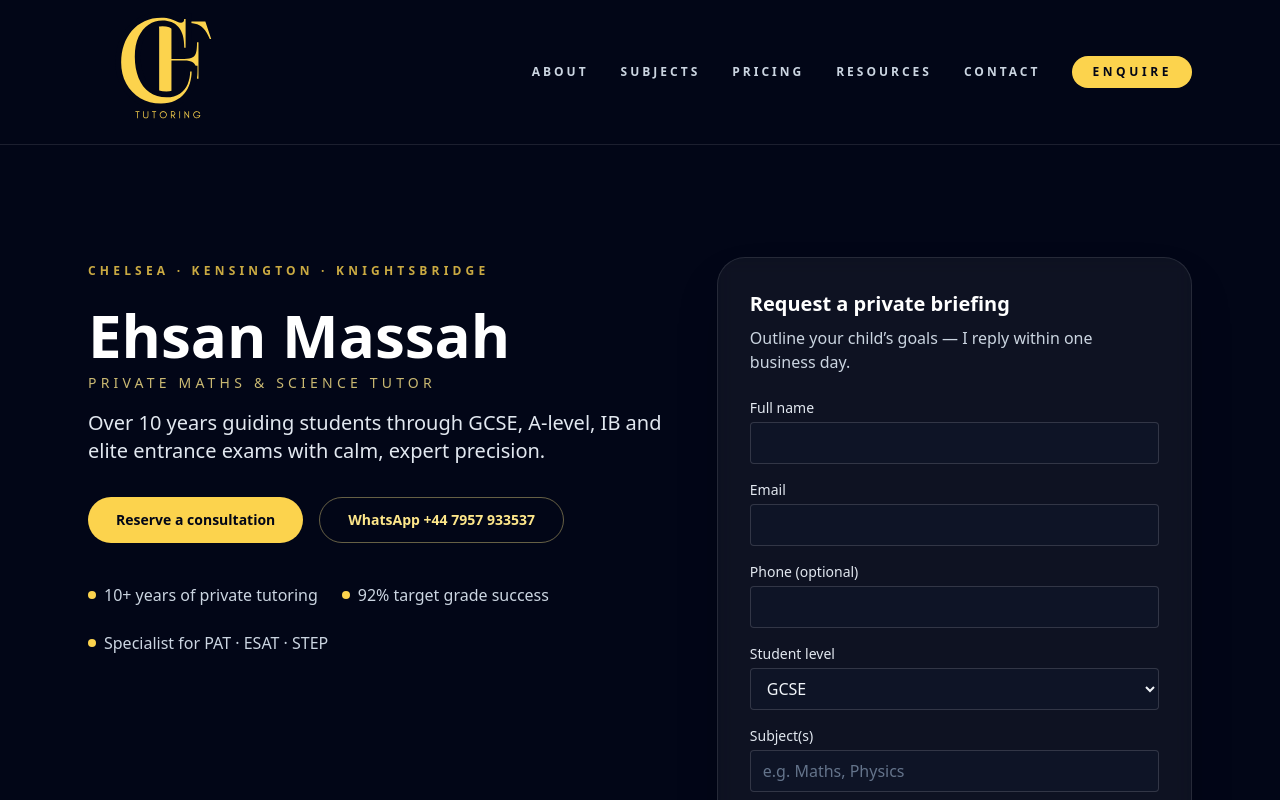
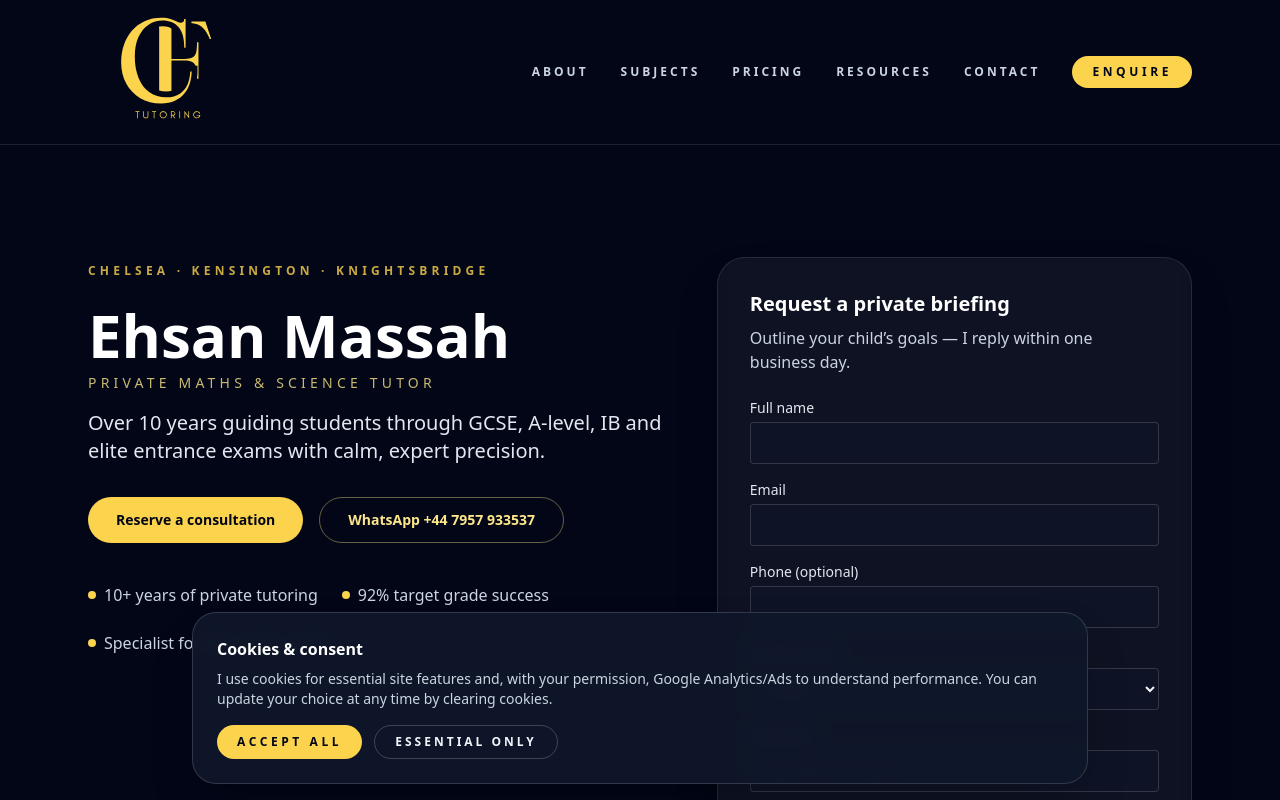
Before and after one commit to EhsanMassah/tutoringwebsite, a Next.js app: page / in a window 1280 px wide. Shown: the top 800 px of the page. Built offline with nearby package versions, Linux system fonts and the light colour scheme; no server answers.

Commit message:
Add consent banner and GA4 consent defaults

```diff
--- a/app/(site)/layout.tsx
+++ b/app/(site)/layout.tsx
@@ -5,6 +5,7 @@ import { Analytics } from '@vercel/analytics/react'
 import { generateSiteMetadata, organizationJsonLD, localBusinessJsonLD } from '../../lib/seo'
 import Navbar from '../../components/Navbar'
 import Footer from '../../components/Footer'
+import ConsentBanner from '../../components/ConsentBanner'
 
 export const metadata = generateSiteMetadata({
   title: 'Ehsan Massah | Chelsea & Kensington Maths and Science Tutor',
@@ -41,6 +42,12 @@ export default function SiteLayout({ children }: { children: React.ReactNode })
             window.dataLayer = window.dataLayer || [];
             function gtag(){dataLayer.push(arguments);}
             gtag('js', new Date());
+            gtag('consent', 'default', {
+              ad_storage: 'denied',
+              analytics_storage: 'denied',
+              functionality_storage: 'granted',
+              security_storage: 'granted'
+            });
             gtag('config', 'G-9X7J92TW9T');
           `}
         </Script>
@@ -50,6 +57,7 @@ export default function SiteLayout({ children }: { children: React.ReactNode })
       </head>
       <body className="bg-slate-950 text-slate-100 antialiased">
         <Navbar />
+        <ConsentBanner />
         <main className="min-h-[70vh]">{children}</main>
         <Footer />
         <Analytics />
--- /dev/null
+++ b/components/ConsentBanner.tsx
@@ -0,0 +1,66 @@
+"use client"
+
+import React, { useEffect, useState } from 'react'
+
+const STORAGE_KEY = 'cf-consent-choice'
+
+type ConsentChoice = 'granted' | 'denied'
+
+export default function ConsentBanner() {
+  const [visible, setVisible] = useState(false)
+
+  useEffect(() => {
+    if (typeof window === 'undefined') return
+    const stored = window.localStorage.getItem(STORAGE_KEY) as ConsentChoice | null
+    if (!stored) {
+      setVisible(true)
+      return
+    }
+    updateConsent(stored)
+  }, [])
+
+  function handleChoice(choice: ConsentChoice) {
+    if (typeof window === 'undefined') return
+    window.localStorage.setItem(STORAGE_KEY, choice)
+    updateConsent(choice)
+    setVisible(false)
+  }
+
+  if (!visible) return null
+
+  return (
+    <div className="fixed inset-x-0 bottom-0 z-50 px-4 pb-4">
+      <div className="mx-auto max-w-4xl rounded-3xl border border-white/15 bg-slate-900/95 p-6 text-sm text-slate-100 shadow-2xl backdrop-blur">
+        <p className="text-base font-semibold text-white">Cookies & consent</p>
+        <p className="mt-2 text-slate-300">
+          I use cookies for essential site features and, with your permission, Google Analytics/Ads to understand performance. You can update your
+          choice at any time by clearing cookies.
+        </p>
+        <div className="mt-4 flex flex-wrap gap-3">
+          <button
+            onClick={() => handleChoice('granted')}
+            className="inline-flex items-center rounded-full bg-amber-300 px-5 py-2 text-xs font-semibold uppercase tracking-[0.3em] text-slate-950 transition hover:-translate-y-0.5 hover:bg-amber-200"
+          >
+            Accept all
+          </button>
+          <button
+            onClick={() => handleChoice('denied')}
+            className="inline-flex items-center rounded-full border border-white/20 px-5 py-2 text-xs font-semibold uppercase tracking-[0.25em] text-slate-100 transition hover:-translate-y-0.5 hover:border-white"
+          >
+            Essential only
+          </button>
+        </div>
+      </div>
+    </div>
+  )
+}
+
+function updateConsent(choice: ConsentChoice) {
+  if (typeof window === 'undefined') return
+  const gtag = (window as typeof window & { gtag?: Function }).gtag
+  if (typeof gtag !== 'function') return
+  ;(gtag as Function)('consent', 'update', {
+    ad_storage: choice,
+    analytics_storage: choice,
+  })
+}
```
